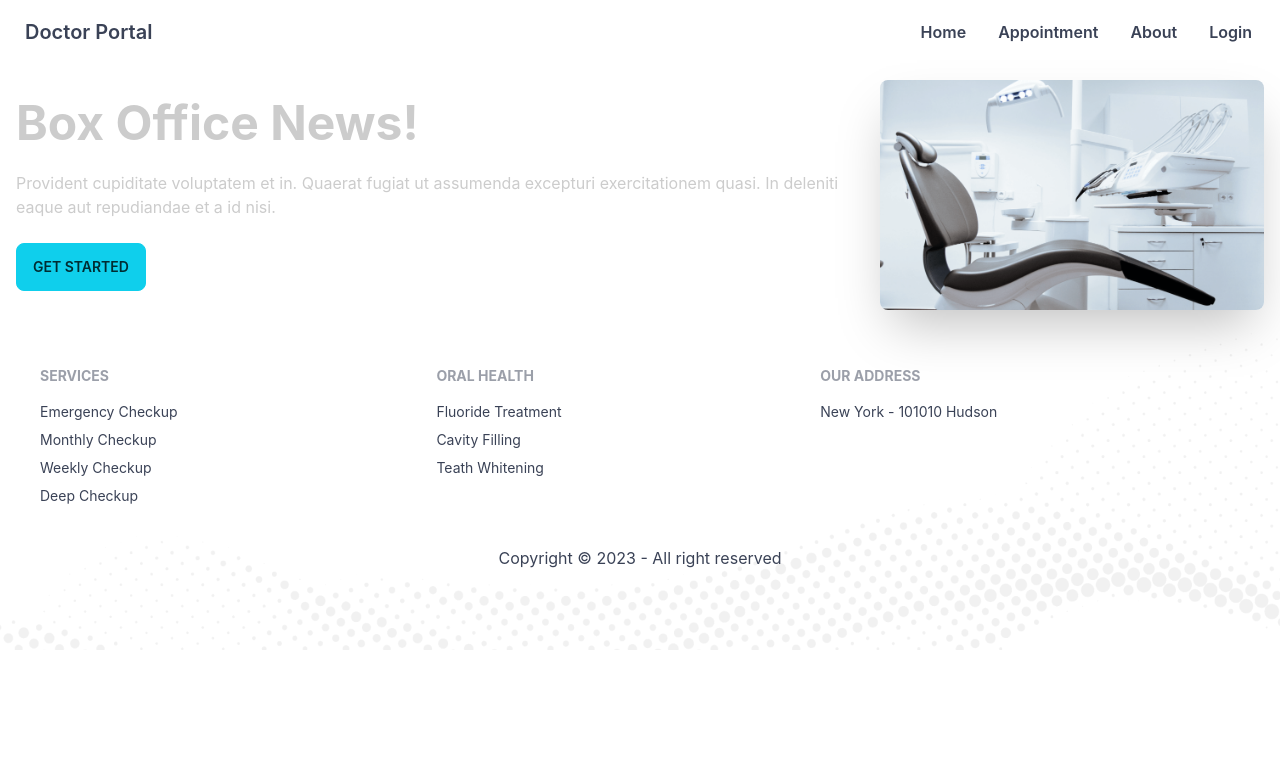
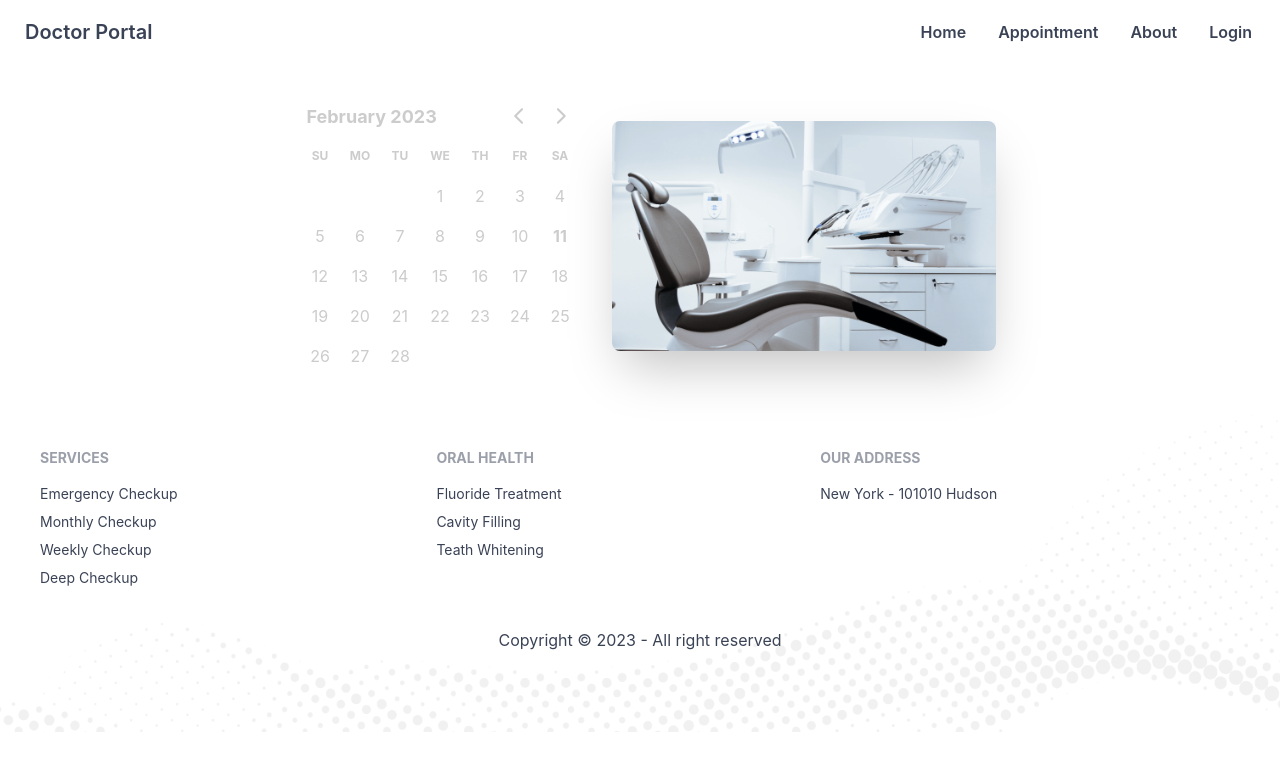
Before and after one commit to ibrahimsarder96/doctor-portal6, a React (Create React App) app: page /appointment in a window 1280 px wide. Shown: the top 770 px of the page. Built offline with nearby package versions, Linux system fonts and the light colour scheme.

Commit message:
daypicker add

```diff
--- a/package.json
+++ b/package.json
@@ -7,7 +7,9 @@
     "@testing-library/react": "^13.4.0",
     "@testing-library/user-event": "^13.5.0",
     "daisyui": "^2.50.0",
+    "date-fns": "^2.29.3",
     "react": "^18.2.0",
+    "react-day-picker": "^8.5.1",
     "react-dom": "^18.2.0",
     "react-router-dom": "^6.8.1",
     "react-scripts": "5.0.1",
--- a/src/Pages/Appointment/AppointmentBanner/AppointmentBanner.js
+++ b/src/Pages/Appointment/AppointmentBanner/AppointmentBanner.js
@@ -1,15 +1,21 @@
 import React from 'react';
 import chair from '../../../assets/images/chair.png';
+import { DayPicker } from 'react-day-picker';
+import 'react-day-picker/dist/style.css';
 const AppointmentBanner = () => {
+  // const [selectedData, setSelectedData] = (new Date());
   return (
     <header>
       <div className="hero">
   <div className="hero-content flex-col lg:flex-row-reverse">
     <img src={chair} alt='' className="max-w-sm rounded-lg shadow-2xl" />
     <div>
-      <h1 className="text-5xl font-bold">Box Office News!</h1>
-      <p className="py-6">Provident cupiditate voluptatem et in. Quaerat fugiat ut assumenda excepturi exercitationem quasi. In deleniti eaque aut repudiandae et a id nisi.</p>
-      <button className="btn btn-primary">Get Started</button>
+    <DayPicker
+      // mode="single"
+      // selected={selectedData}
+      // onSelect={setSelectedData}
+
+    />
     </div>
   </div>
 </div>
```
Also changed, not shown: 1 other file (tests, documents, lock files or other folders).
